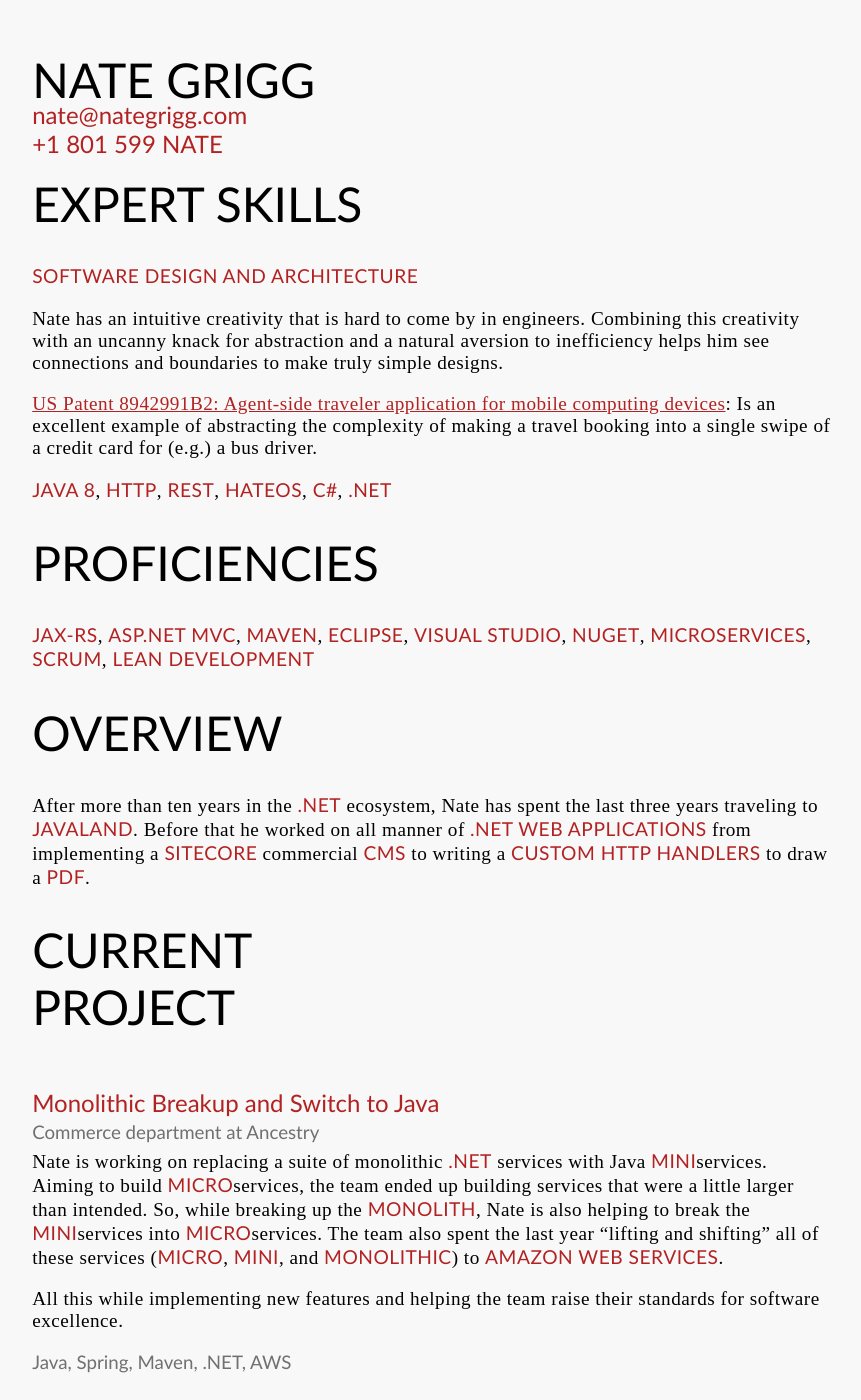
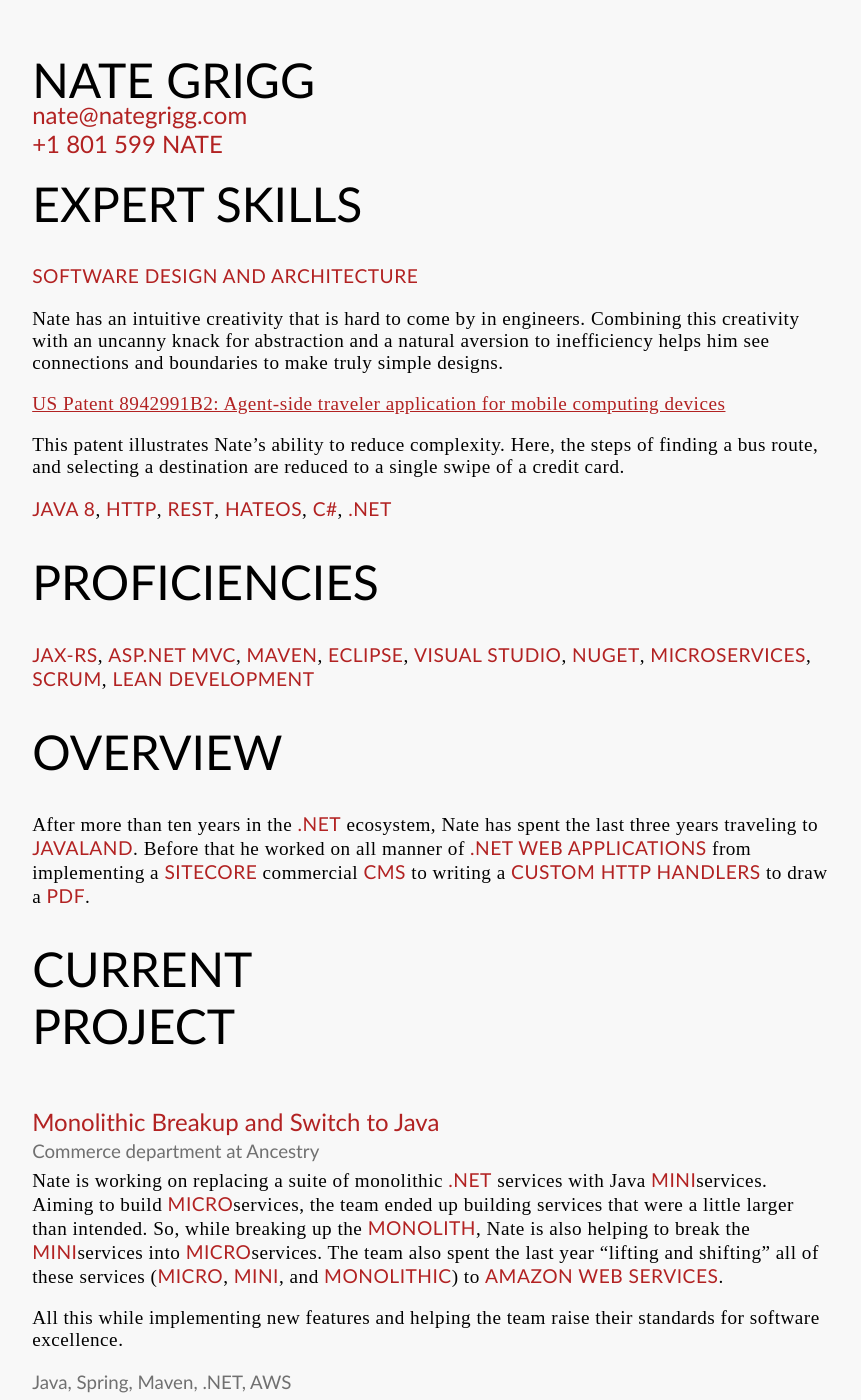
Before and after one commit to n8mob/n8mob.github.io, a Jekyll site: the page built from resume.md, in a window 1280 px wide and 1400 px high. Shown: the whole window, without its empty margins (19-880 px from the left). Built offline with Jekyll 4.4.1, drawn with Linux system fonts in a browser that asks for light colours; some of the changed text lies outside the part shown.

Commit message:
Add reference to my invention

```diff
--- a/resume.md
+++ b/resume.md
@@ -10,7 +10,9 @@
 
 Nate has an intuitive creativity that is hard to come by in engineers. Combining this creativity with an uncanny knack for abstraction and a natural aversion to inefficiency helps him see connections and boundaries to make truly simple designs.
 
-[US Patent 8942991B2: Agent-side traveler application for mobile computing devices](https://patents.google.com/patent/US8942991B2/en): Is an excellent example of abstracting the complexity of making a travel booking into a single swipe of a credit card for (e.g.) a bus driver.
+[US Patent 8942991B2: Agent-side traveler application for mobile computing devices](https://patents.google.com/patent/US8942991B2/en)
+
+This patent illustrates Nate's ability to reduce complexity. Here, the steps of finding a bus route, and selecting a destination are reduced to a single swipe of a credit card.
 
 **Java 8**, **HTTP**, **REST**, **HATEOS**, **C#**, **.NET**
 
```
Also changed, not shown: other parts of resume.md (+3 -1 lines).
